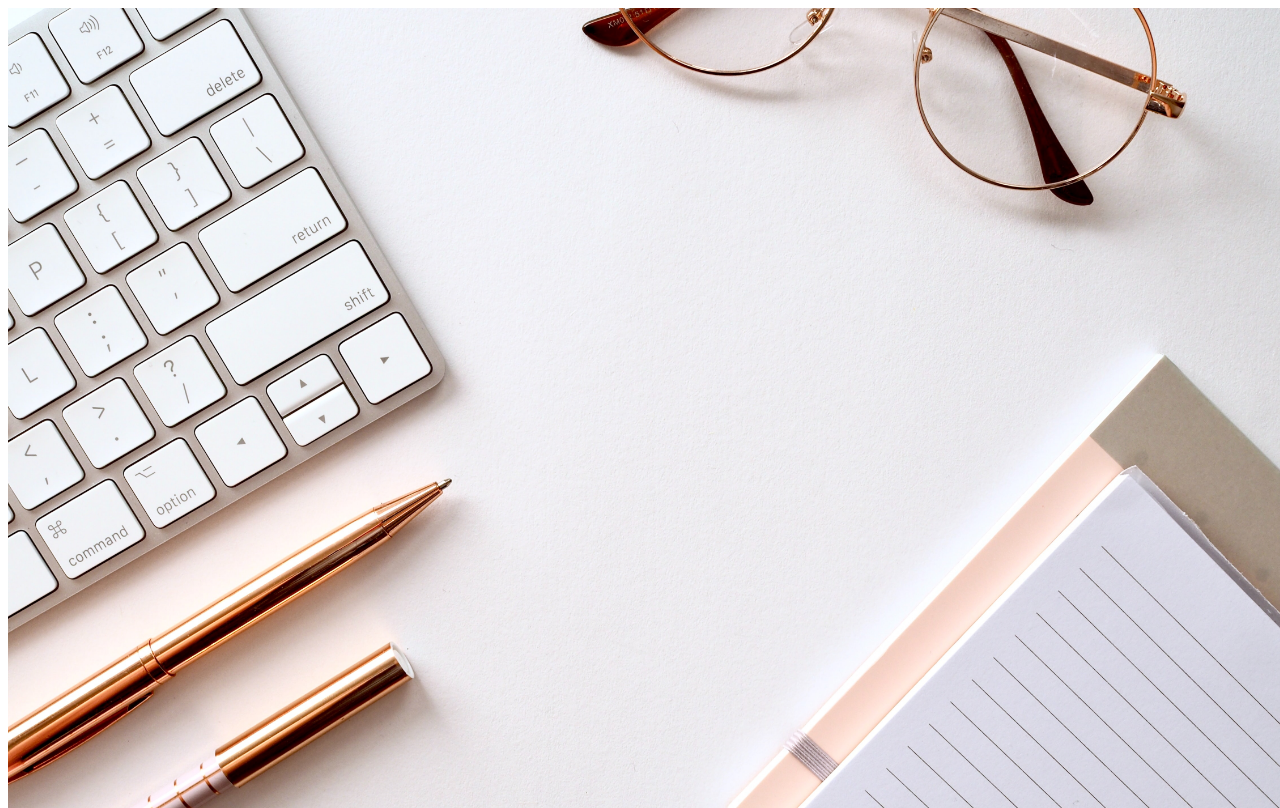
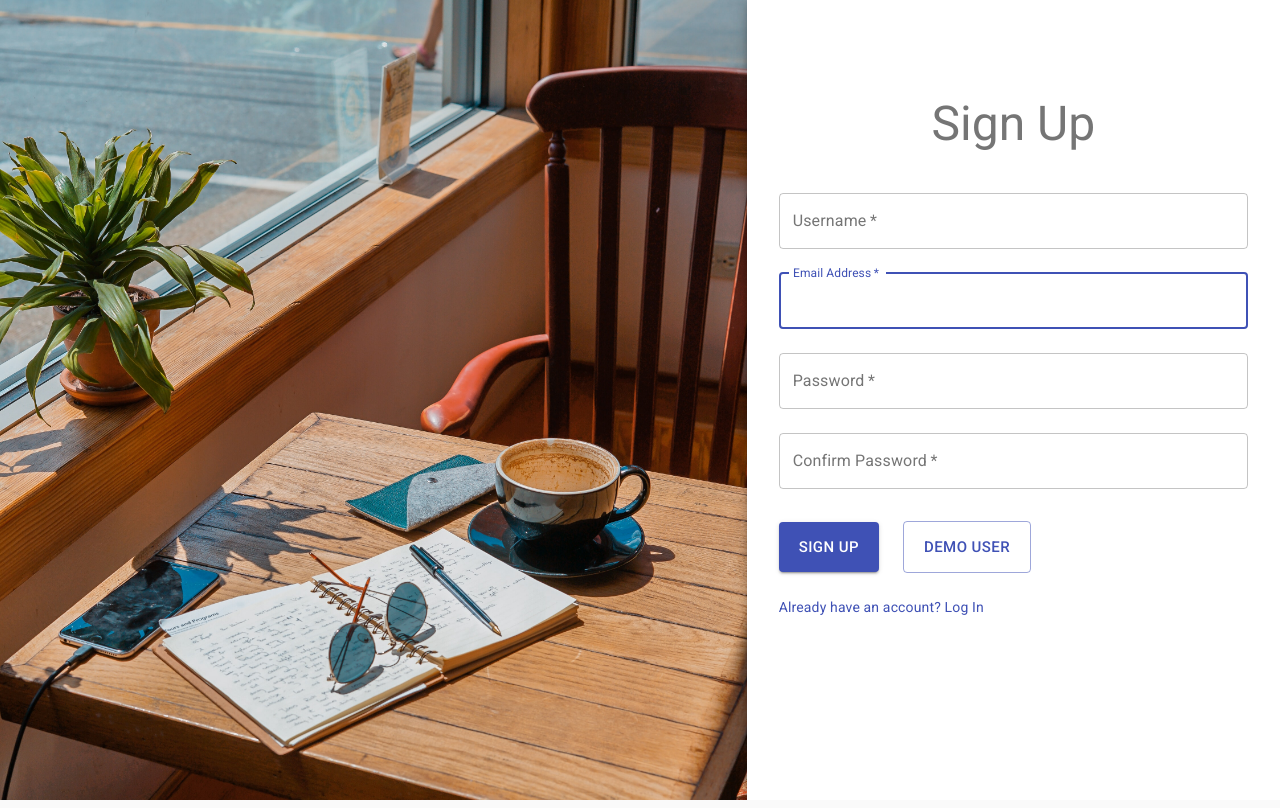
Before and after one commit to ykurata/expense-tracker, a React (Create React App) app in the folder client/: page /signup in a window 1280 px wide. Built offline with nearby package versions, Linux system fonts and the light colour scheme.

Commit message:
added sign up page

```diff
--- a/client/src/App.js
+++ b/client/src/App.js
@@ -8,7 +8,7 @@ function App() {
   return (
     <BrowserRouter>
       <Switch>
-        <Route exact path="/" component={Login}/>
+        <Route exact path="/login" component={Login}/>
         <Route exact path="/signup" component={SignUp}/>
       </Switch>
     </BrowserRouter>
--- a/client/src/components/pages/Login.js
+++ b/client/src/components/pages/Login.js
@@ -8,7 +8,7 @@ import Grid from '@material-ui/core/Grid';
 import Typography from '@material-ui/core/Typography';
 import { makeStyles } from '@material-ui/core/styles';
 
-import image from '../images/login7.jpg';
+import image from '../images/login5.jpg';
 
 const useStyles = makeStyles((theme) => ({
   root: {
--- a/client/src/components/pages/SignUp.js
+++ b/client/src/components/pages/SignUp.js
@@ -1,48 +1,133 @@
 import React from 'react';
-import image from '../images/login7.jpg';
+import Button from '@material-ui/core/Button';
+import CssBaseline from '@material-ui/core/CssBaseline';
+import TextField from '@material-ui/core/TextField';
+import Link from '@material-ui/core/Link';
+import Paper from '@material-ui/core/Paper';
+import Grid from '@material-ui/core/Grid';
+import Typography from '@material-ui/core/Typography';
+import { makeStyles } from '@material-ui/core/styles';
 
-const signUpStyles = {
+import image from '../images/login5.jpg';
+
+const useStyles = makeStyles((theme) => ({
+  root: {
+    height: '100vh',
+  },
+  image: {
     backgroundImage: `url(${image})`,
+    backgroundRepeat: 'no-repeat',
+    backgroundColor:
+      theme.palette.type === 'light' ? theme.palette.grey[50] : theme.palette.grey[900],
     backgroundSize: 'cover',
-  height: '100vh',
-  width: '100%',
-  position: 'relative',
-  display: 'table',
-  backgroundRepeat: 'no-repeat',
-}
+    backgroundPosition: 'center',
+  },
+  paper: {
+    margin: theme.spacing(12, 4, 8),
+    display: 'flex',
+    flexDirection: 'column',
+    alignItems: 'center',
+  },
+  avatar: {
+    margin: theme.spacing(1),
+    backgroundColor: theme.palette.secondary.main,
+  },
+  form: {
+    width: '100%', // Fix IE 11 issue.
+    marginTop: theme.spacing(1),
+  },
+  submit: {
+    padding: theme.spacing(1.5, 2.5),
+    margin: theme.spacing(3, 3, 3, 0),
+  },
+}));
 
 const SignUp = () => {
+  const classes = useStyles();
+
   return (
-		<div id="login">
-			<div className="row">
-				<div className="col-lg-6 col-md-6 image-grid" style={signUpStyles}></div>
-				<div className="col-lg-6 col-md-6">
-					<form>
-						<h2 className="title text-center mb-5">Sign Up</h2>
-            <div className="form-group">
-							<input type="text" className="form-control form-control-lg" id="username" name="username" aria-describedby="emailHelp" placeholder="Your name"/>
-						</div>
-						<div className="form-group">
-							<input type="email" className="form-control form-control-lg" id="email" name="email" aria-describedby="emailHelp" placeholder="Enter email"/>
-						</div>
-						<div className="form-group">
-							<input type="password" className="form-control form-control-lg" id="password" name="password" placeholder="Password"/>
-						</div>
-            <div className="form-group">
-							<input type="password" className="form-control form-control-lg" id="password2" name="password2" placeholder="Confirm Password"/>
-						</div>
-						<div className="text-center">
-							<button type="button" className="btn btn-lg btn-primary login-btn mr-3">Sign Up</button>
-							<button type="button" className="btn btn-lg btn-outline-primary demo-btn">Demo User</button>
-						</div>
-						<div className="text-center pt-5 pb-5">
-							<p>Already have an account?</p>
-							<a href="/">Log In</a>
-						</div>
+    <Grid container component="main" className={classes.root}>
+      <CssBaseline />
+      <Grid item xs={false} sm={4} md={7} className={classes.image} />
+      <Grid item xs={12} sm={8} md={5} component={Paper} elevation={6} square>
+        <div className={classes.paper}>
+          <Typography variant="h3" gutterBottom color='textSecondary'>
+            Sign Up
+          </Typography>
+          <form className={classes.form} noValidate>
+            <TextField
+              variant="outlined"
+              margin="normal"
+              required
+              fullWidth
+              id="username"
+              label="Username"
+              name="username"
+              autoComplete="username"
+              autoFocus
+            />
+            <TextField
+              variant="outlined"
+              margin="normal"
+              required
+              fullWidth
+              id="email"
+              label="Email Address"
+              name="email"
+              autoComplete="email"
+              autoFocus
+            />
+            <TextField
+              variant="outlined"
+              margin="normal"
+              required
+              fullWidth
+              name="password"
+              label="Password"
+              type="password"
+              id="password"
+              autoComplete="current-password"
+            />
+            <TextField
+              variant="outlined"
+              margin="normal"
+              required
+              fullWidth
+              name="password2"
+              label="Confirm Password"
+              type="password"
+              id="password2"
+              autoComplete="current-password"
+            />
+            <Button
+              type="submit"
+              variant="contained"
+              color="primary"
+              size="large"
+              className={classes.submit}
+            >
+              Sign Up
+            </Button>
+            <Button
+              type="submit"
+              variant="outlined"
+              color="primary"
+              size="large"
+              className={classes.submit}
+            >
+              Demo User
+            </Button>
+            <Grid container>
+              <Grid item>
+                <Link href="/login" variant="body2">
+                  {"Already have an account? Log In"}
+                </Link>
+              </Grid>
+            </Grid>
           </form>
         </div>
-			</div>
-		</div>
+      </Grid>
+    </Grid>
   );
 }
 
```
Lines whose indentation alone changed are shown as unchanged.
